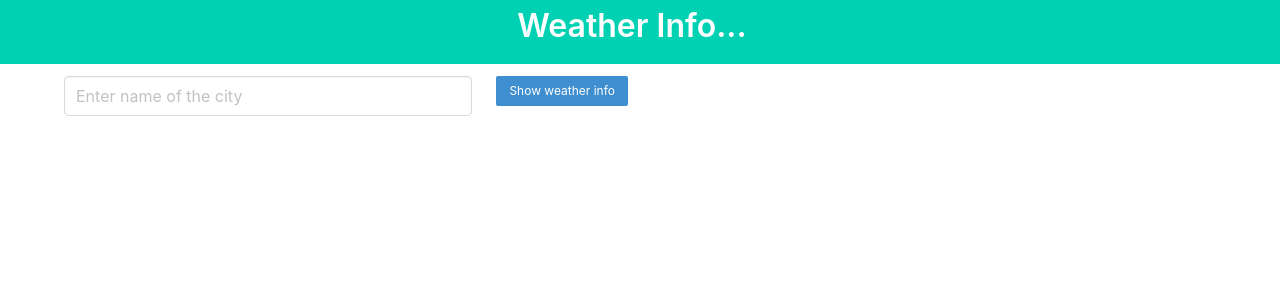
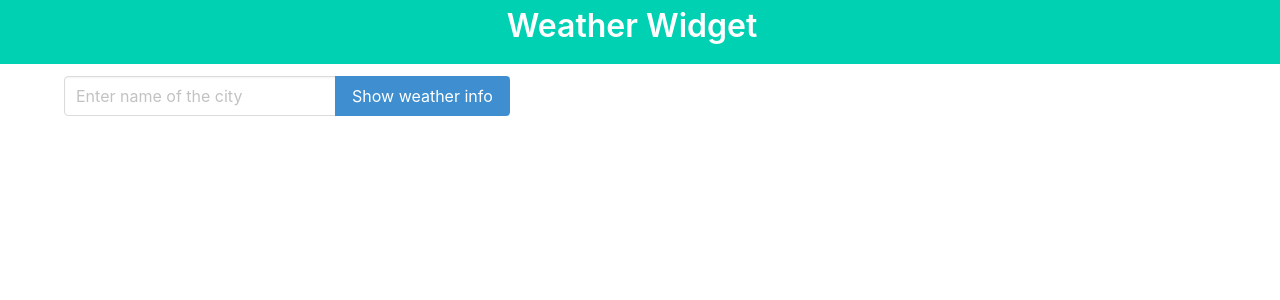
Before and after one commit to prasanna-emmadi/weather-app, a React (Create React App) app: page / in a window 1280 px wide. Shown: the top 300 px of the page. Built offline with nearby package versions, Linux system fonts and the light colour scheme; no server answers.

Commit message:
Updating card

```diff
--- a/src/WeatherInfo.js
+++ b/src/WeatherInfo.js
@@ -1,13 +1,12 @@
-//import PropTypes from "prop-types";
 import { useState } from "react";
 import TextInput from "./components/TextInput";
 import Button from "./components/Button";
 import Card from "./components/Card";
 import { getDailyForecast } from "./utils/api";
 import HalfContainer from "./components/HalfContainer";
+import { capitalizeFirstLetter } from "./utils/stringUtil";
 
 const WeatherInfo = () => {
-  //const [showCard, setShowCard] = useState(false);
   const [data, setData] = useState([]);
   const [value, setValue] = useState("");
 
@@ -17,7 +16,7 @@ const WeatherInfo = () => {
   };
 
   const onClick = (event) => {
-    // if the event.preventDefault() is not invoked the app is reloading
+    // Note: if the event.preventDefault() is not invoked the app is reloading
     event.preventDefault();
 
     const fetchdata = async () => {
@@ -36,25 +35,25 @@ const WeatherInfo = () => {
 
   return (
     <div className="container">
-      <form onSubmit={onSubmit}>
-        <HalfContainer>
-          <div className="columns is-mobile">
-            <div className="column  field">
+      <form onSubmit={onSubmit} className="block">
+        <div className="level">
+          <div className="level-left">
+            <div className="level-item">
+              <div className="field has-addons">
+                <p className="control">
                   <TextInput
                     value={value}
                     placeholder="Enter name of the city"
                     onChange={onChange}
                   />
-            </div>
-            <div className="column is-narrow">
-              <Button
-                name="Show weather info"
-                onClick={onClick}
-                style={{ paddingTop: "10px" }}
-              />
+                </p>
+                <p className="control">
+                  <Button name="Show weather info" onClick={onClick} />
+                </p>
               </div>
             </div>
-        </HalfContainer>
+          </div>
+        </div>
       </form>
       {data.map((item, index) => {
         let iconCode = item.WeatherIcon;
@@ -62,12 +61,25 @@ const WeatherInfo = () => {
           iconCode = "0" + iconCode;
         }
         const iconUrl = `https://developer.accuweather.com/sites/default/files/${iconCode}-s.png`;
+        const { Value, Unit } = item.Temperature.Metric;
+        const weatherText = item.WeatherText;
+        const place = capitalizeFirstLetter(value);
+
+        const temperature = `${Value} ${Unit}`;
+
         return (
-          <HalfContainer key={index}>
+          <div className="block" key={index}>
             <HalfContainer>
-              <Card cardImageUrl={iconUrl} />
+              <HalfContainer>
+                <Card
+                  place={place}
+                  temperatue={temperature}
+                  iconUrl={iconUrl}
+                  weatherText={weatherText}
+                />
               </HalfContainer>
             </HalfContainer>
+          </div>
         );
       })}
     </div>
--- a/src/components/Button.js
+++ b/src/components/Button.js
@@ -2,7 +2,7 @@ import PropTypes from "prop-types";
 
 const Button = (props) => {
   return (
-    <button className="button is-info is-small" onClick={props.onClick}>
+    <button className="button is-info" onClick={props.onClick}>
       {props.name}
     </button>
   );
--- a/src/components/Card.js
+++ b/src/components/Card.js
@@ -1,36 +1,29 @@
 import PropTypes from "prop-types";
 
-// pure functional component
 const Card = (props) => {
+  // place name
+  // temperature big bold
+  // icon
+  // weathertext
   return (
-    <div className="card">
-      <div className="card-content">
-        <div className="media">
-          <div className="media-left">
-            <figure className="image is-48x48">
-              <img src={props.cardImageUrl} alt="Placeholder image" />
-            </figure>
-          </div>
-          <div className="media-content">
-            <p className="title is-4">John Smith</p>
-            <p className="subtitle is-6">@johnsmith</p>
-          </div>
-        </div>
-
-        <div className="content">
-          Lorem ipsum dolor sit amet, consectetur adipiscing elit. Phasellus nec
-          iaculis mauris. <a>@bulmaio</a>.<a href="#">#css</a>{" "}
-          <a href="#">#responsive</a>
-        </div>
+    <div className="box is-pulled-left">
+      <h5 class="title is-5">{props.place}</h5>
+      <h3 class="title is-3">{props.temperatue}</h3>
+      <div class="media  is-centered">
+        <figure className="image is-48x48">
+          <img src={props.iconUrl} alt="Placeholder image" />
+        </figure>
       </div>
+      <h6 class="title is-6">{props.weatherText}</h6>
     </div>
   );
 };
 
 Card.propTypes = {
-  cardImageUrl: PropTypes.string.isRequired,
-  content: PropTypes.string,
-  mediaContent: PropTypes.string,
+  place: PropTypes.string.isRequired,
+  temperatue: PropTypes.string.isRequired,
+  iconUrl: PropTypes.string.isRequired,
+  weatherText: PropTypes.string.isRequired,
 };
 
 export default Card;
--- a/src/components/Header.js
+++ b/src/components/Header.js
@@ -3,7 +3,7 @@ const Header = () => {
     <div className="tile is-ancestor">
       <div className="tile">
         <article className="tile is-child notification is-primary">
-          <p className="title">Weather Info...</p>
+          <p className="title">Weather Widget</p>
         </article>
       </div>
     </div>
--- a/src/utils/api.js
+++ b/src/utils/api.js
@@ -1,4 +1,6 @@
-const apiKey = process.env.REACT_APP_WEATHER_API_KEY;
+// const apiKey = process.env.REACT_APP_WEATHER_API_KEY;
+const apiKey = "AeNuNpsoag0hcml1pSBUgnl2SWmTiBc1";
+console.log({ apiKey });
 
 export const getDailyForecast = (city) => {
   const url = `/.netlify/functions/node-fetch?city=${city}&apikey=${apiKey}`;
--- /dev/null
+++ b/src/utils/stringUtil.js
@@ -0,0 +1,3 @@
+export const capitalizeFirstLetter = (str) => {
+  return str.charAt(0).toUpperCase() + str.slice(1);
+};
```
Lines whose indentation alone changed are shown as unchanged.
